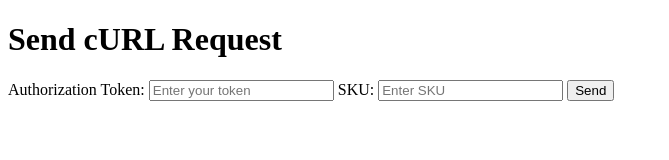
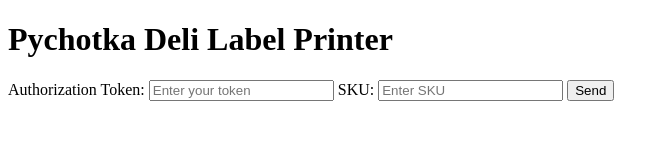
Before and after one commit to SaCha802/labelprint, a plain HTML site: page index.html in a window 1280 px wide. Shown: the whole page, without its empty margins (0-669 px from the left). Drawn offline with nearby package versions, Linux system fonts and the light colour scheme.

Commit message:
Update index.html

```diff
--- a/index.html
+++ b/index.html
@@ -7,7 +7,7 @@
 </head>
 
 <body>
-    <h1>Send cURL Request</h1>
+    <h1>Pychotka Deli Label Printer</h1>
     <label for="tokenInput">Authorization Token:</label>
     <input type="text" id="tokenInput" placeholder="Enter your token" />
     <label for="skuInput">SKU:</label>
```
